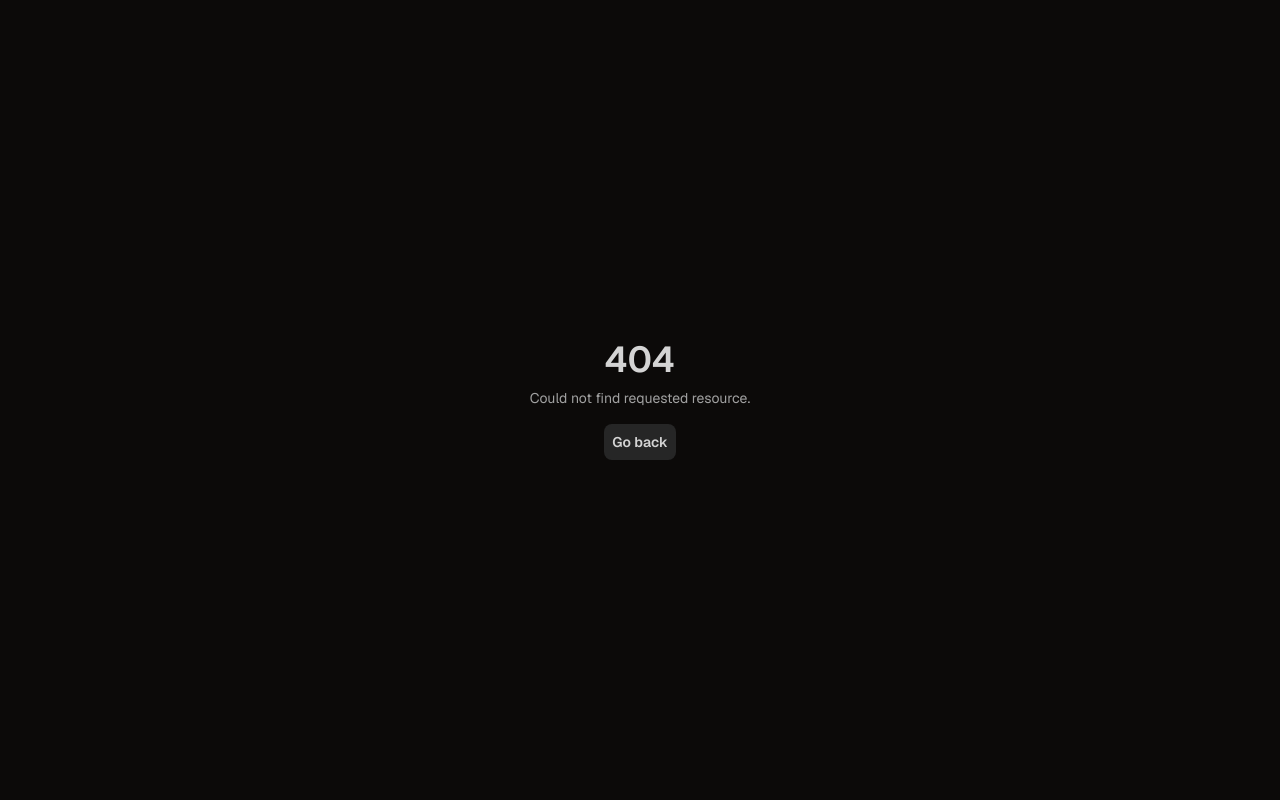
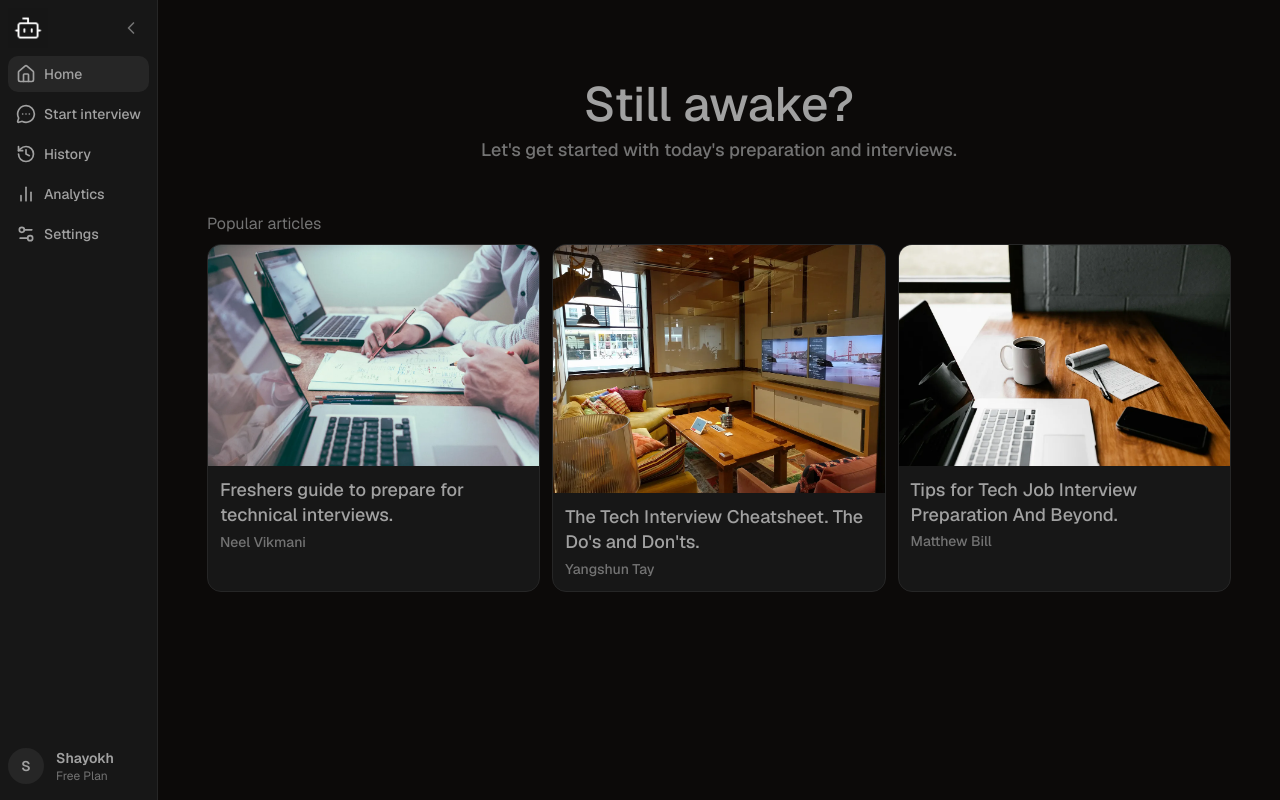
Before and after one commit to ShayokhShorfuddin/sage, a Next.js app: page /home in a window 1280 px wide. Before the commit this address had no page. Built offline with nearby package versions, Linux system fonts and the light colour scheme.

Commit message:
add /home page, add InterviewerSelection component

```diff
--- /dev/null
+++ b/app/home/_components/Home.tsx
@@ -0,0 +1,105 @@
+import Image, { type StaticImageData } from "next/image";
+import Link from "next/link";
+import Interview1 from "@/public/images/interview1.webp";
+import Interview2 from "@/public/images/interview2.webp";
+import Interview3 from "@/public/images/interview3.webp";
+
+type ArticleProps = {
+	image: StaticImageData;
+	title: string;
+	author: string;
+	href: string;
+};
+
+const articlesData: ArticleProps[] = [
+	{
+		image: Interview1,
+		title: "Freshers guide to prepare for technical interviews.",
+		author: "Neel Vikmani",
+		href: "https://medium.com/swlh/how-to-prepare-for-campus-interviews-and-my-lessons-from-tech-interviews-7afa53c861a2",
+	},
+	{
+		image: Interview2,
+		title: "The Tech Interview Cheatsheet. The  Do's and Don'ts.",
+		author: "Yangshun Tay",
+		href: "https://medium.com/hackernoon/the-tech-interview-cheatsheet-8e28d94f5f04",
+	},
+	{
+		image: Interview3,
+		title: "Tips for Tech Job Interview Preparation And Beyond.",
+		author: "Matthew Bill",
+		href: "https://matthewdbill.medium.com/tips-for-tech-job-interview-preparation-760c8b44ef22",
+	},
+];
+
+export default function Home() {
+	return (
+		<section className="mx-5 w-full">
+			<h1 className="text-neutral-400 text-3xl md:text-4xl lg:text-5xl font-medium text-center mt-[3rem] lg:mt-[5rem]">
+				<Greeting />
+			</h1>
+
+			<p className="text-neutral-500 text-center mt-2 font-medium text-md md:text-lg">
+				Let's get started with today's preparation and interviews.
+			</p>
+
+			<PopularArticles />
+		</section>
+	);
+}
+
+function PopularArticles() {
+	return (
+		<section className="mt-[2rem] sm:mt-[3rem] max-w-5xl mx-auto">
+			<p className="text-neutral-500">Popular articles</p>
+
+			<div className="grid grid-cols-1 sm:grid-cols-2 md:grid-cols-3 gap-3 mt-2">
+				{articlesData.map((article) => (
+					<ArticleCard key={article.title} {...article} />
+				))}
+			</div>
+		</section>
+	);
+}
+
+function ArticleCard({ image, title, author, href }: ArticleProps) {
+	return (
+		<Link href={href} target="_blank" rel="noopener noreferrer">
+			<div className="bg-neutral-900 border border-neutral-800 rounded-xl overflow-hidden transition-transform duration-200 hover:-translate-y-1 hover:cursor-pointer h-full">
+				<Image src={image} alt="Article image" />
+
+				<div className="p-3">
+					<p className="text-neutral-400 text-md xs:text-lg font-medium leading-snug">
+						{title}
+					</p>
+					<p className="text-neutral-500 font-medium mt-1 text-sm xs:text-md">
+						{author}
+					</p>
+				</div>
+			</div>
+		</Link>
+	);
+}
+
+function Greeting() {
+	const now = new Date();
+	const hour = now.getHours();
+	const minute = now.getMinutes();
+	const totalMinutes = hour * 60 + minute;
+
+	// Convert time ranges to minutes for easier comparison
+	const morningStart = 5 * 60; // 5:00 AM
+	const morningEnd = 12 * 60; // 12:00 PM
+	const afternoonEnd = 17 * 60; // 5:00 PM
+	const eveningEnd = 23 * 60; // 11:00 PM
+
+	if (totalMinutes >= morningStart && totalMinutes <= morningEnd) {
+		return "Good morning, Shayokh";
+	} else if (totalMinutes >= morningEnd + 1 && totalMinutes <= afternoonEnd) {
+		return "Good afternoon, Shayokh";
+	} else if (totalMinutes >= afternoonEnd + 1 && totalMinutes <= eveningEnd) {
+		return "Good evening, Shayokh";
+	} else {
+		return "Still awake?";
+	}
+}
--- /dev/null
+++ b/app/home/_components/InterviewerSelection.tsx
@@ -0,0 +1,61 @@
+import Image, { type StaticImageData } from "next/image";
+import Alice from "@/public/images/alice.png";
+import Milton from "@/public/images/milton.png";
+
+type InterviewerProps = {
+	image: StaticImageData;
+	name: string;
+	designation: string;
+	text: string;
+};
+
+const interviewersData: InterviewerProps[] = [
+	{
+		image: Milton,
+		name: "Milton Anderson",
+		designation: "Senior Frontend Lead",
+		text: "Milton is a passionate frontend leader with a strong background in building scalable web applications and mentoring engineering teams.",
+	},
+	{
+		image: Alice,
+		name: "Alice Bennett",
+		designation: "Senior Frontend Engineer",
+		text: "Alice has over 8 years of experience in software development and is known for her expertise in frontend systems.",
+	},
+];
+
+export default function InterviewerSelection() {
+	return (
+		<section className="px-5 pb-[2rem] w-full">
+			<h1 className="text-neutral-400 text-3xl md:text-4xl lg:text-5xl font-medium text-center mt-[3rem] lg:mt-[5rem]">
+				Meet the interviewers
+			</h1>
+
+			<p className="text-neutral-500 text-center mt-2 font-medium text-md md:text-lg">
+				Who would you prefer to conduct your interview?
+			</p>
+
+			<div className="flex flex-col xs:flex-row gap-3 max-w-lg mx-auto mt-[2rem]">
+				{interviewersData.map((interviewer) => (
+					<InterviewerCard key={interviewer.name} {...interviewer} />
+				))}
+			</div>
+		</section>
+	);
+}
+
+function InterviewerCard({ image, name, designation, text }: InterviewerProps) {
+	return (
+		<div className="bg-neutral-900 border border-neutral-800 rounded-xl overflow-hidden transition-transform duration-200 hover:-translate-y-1 hover:cursor-pointer">
+			<Image src={image} alt="Article image" />
+
+			<div className="p-3">
+				<p className="text-neutral-400 text-lg font-medium leading-snug">
+					{name}
+				</p>
+				<p className="text-neutral-600 font-medium">{designation}</p>
+				<p className="text-neutral-500 text-sm mt-2">{text}</p>
+			</div>
+		</div>
+	);
+}
--- /dev/null
+++ b/app/home/page.tsx
@@ -0,0 +1,149 @@
+"use client";
+
+import {
+	ChartNoAxesColumnIcon,
+	ChevronLeft,
+	ChevronRight,
+	History,
+	Home as HomeIcon,
+	MessageCircleMoreIcon,
+	Settings2,
+} from "lucide-react";
+import Image from "next/image";
+import { useState } from "react";
+import Icon from "@/public/images/icon.png";
+import Home from "./_components/Home";
+import InterviewerSelection from "./_components/InterviewerSelection";
+
+type SidebarProps = {
+	text: string;
+	icon: React.ReactNode;
+};
+
+const sidebarData: SidebarProps[] = [
+	{
+		text: "Home",
+		icon: <HomeIcon className="size-5 stroke-neutral-400" />,
+	},
+	{
+		text: "Start interview",
+		icon: <MessageCircleMoreIcon className="size-5 stroke-neutral-400" />,
+	},
+	{
+		text: "History",
+		icon: <History className="size-5 stroke-neutral-400" />,
+	},
+	{
+		text: "Analytics",
+		icon: <ChartNoAxesColumnIcon className="size-5 stroke-neutral-400" />,
+	},
+	{
+		text: "Settings",
+		icon: <Settings2 className="size-5 stroke-neutral-400" />,
+	},
+];
+
+const tabs = [<Home key={0} />, <InterviewerSelection key={1} />];
+
+export default function Page() {
+	const [expanded, setExpanded] = useState(true);
+	const [activeTabIndex, setActiveTabIndex] = useState(0);
+
+	return (
+		<main className="flex">
+			{/* Sidebar */}
+			<aside className="h-screen sticky top-0">
+				<nav className="h-screen flex flex-col bg-neutral-900 border-r border-neutral-800 px-2 py-2">
+					{/* Top logo and retract button */}
+					<div className="flex justify-between items-center">
+						<Image
+							src={Icon}
+							alt="Icon"
+							className={expanded ? "block w-10" : "hidden"}
+						/>
+
+						<button
+							className="p-2 hover:cursor-pointer hover:bg-neutral-800 rounded-lg transition-colors duration-200"
+							type="button"
+							onClick={() => setExpanded(!expanded)}
+						>
+							{expanded ? (
+								<ChevronLeft className="size-5 stroke-neutral-500" />
+							) : (
+								<ChevronRight className="size-5 stroke-neutral-500" />
+							)}
+						</button>
+					</div>
+
+					{/* Navigation links */}
+					<ul className="flex-1 flex flex-col gap-y-1 mt-2">
+						{sidebarData.map((data, index) => (
+							<SidebarButton
+								key={data.text}
+								{...{
+									data,
+									index,
+									activeTabIndex,
+									setActiveTabIndex,
+									expanded,
+								}}
+							/>
+						))}
+					</ul>
+
+					{/* Bottom profile */}
+					<div className="flex gap-x-3 my-2 hover:cursor-pointer">
+						<div className="size-9 bg-neutral-800 rounded-full flex items-center justify-center">
+							<p className="text-sm font-semibold text-neutral-400">S</p>
+						</div>
+
+						<div
+							className={`overflow-hidden transition-all duration-500 ${expanded ? "block" : "hidden"}`}
+						>
+							<p className="text-neutral-400 text-sm font-semibold">Shayokh</p>
+							<p className="text-neutral-500 text-xs">Free Plan</p>
+						</div>
+					</div>
+				</nav>
+			</aside>
+
+			{/* Right side content */}
+			{tabs[activeTabIndex]}
+		</main>
+	);
+}
+
+function SidebarButton({
+	data,
+	index,
+	activeTabIndex,
+	setActiveTabIndex,
+	expanded,
+}: {
+	data: SidebarProps;
+	index: number;
+	activeTabIndex: number;
+	setActiveTabIndex: React.Dispatch<React.SetStateAction<number>>;
+	expanded: boolean;
+}) {
+	return (
+		<li key={data.text}>
+			<button
+				type="button"
+				className={`relative flex items-center p-2 gap-x-2 cursor-pointer rounded-lg w-full ${activeTabIndex === index ? "bg-neutral-800" : ""} hover:bg-neutral-800`}
+				onClick={() => {
+					if (activeTabIndex !== index) {
+						setActiveTabIndex(index);
+					}
+				}}
+			>
+				{data.icon}
+				<span
+					className={`text-neutral-400 text-sm text-nowrap font-medium ${expanded ? "block" : "hidden"}`}
+				>
+					{data.text}
+				</span>
+			</button>
+		</li>
+	);
+}
```
